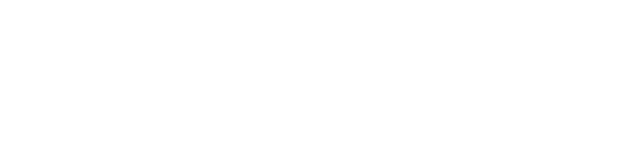
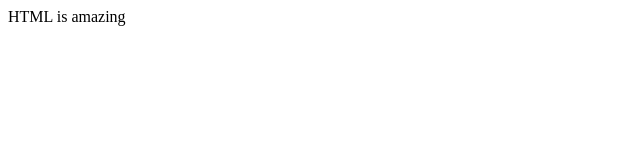
Before and after one commit to ankitashanbhag08/test-1, a plain HTML site: page www/index.html in a window 1280 px wide. Shown: the whole page, without its empty margins (0-640 px from the left). Drawn offline with Linux system fonts and the light colour scheme.

Commit message:
www/index.html: add a <div>

```diff
--- a/www/index.html
+++ b/www/index.html
@@ -4,5 +4,6 @@
   </head>
 
   <body>
+	<div>HTML is amazing</div>
   </body>
 </html>
```
